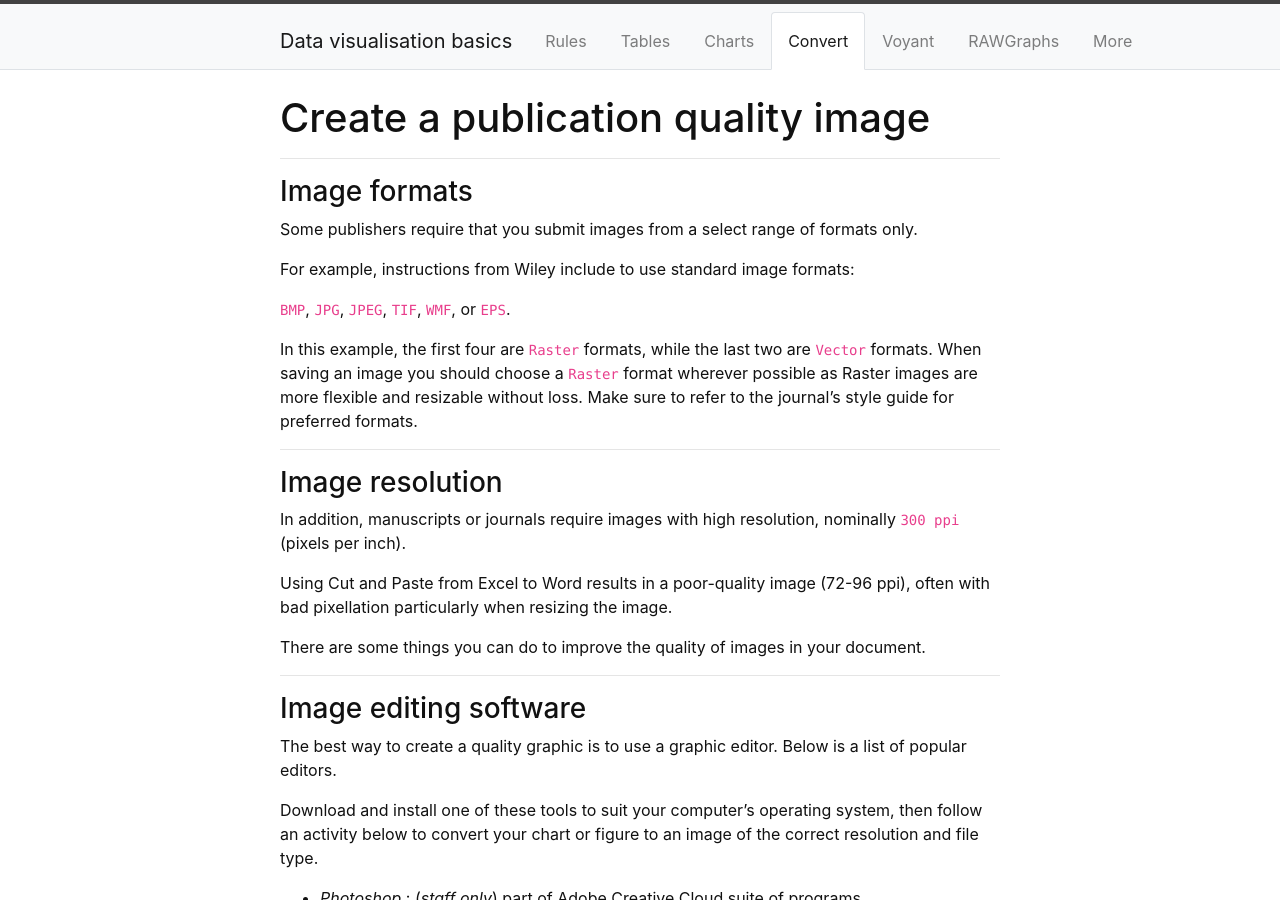
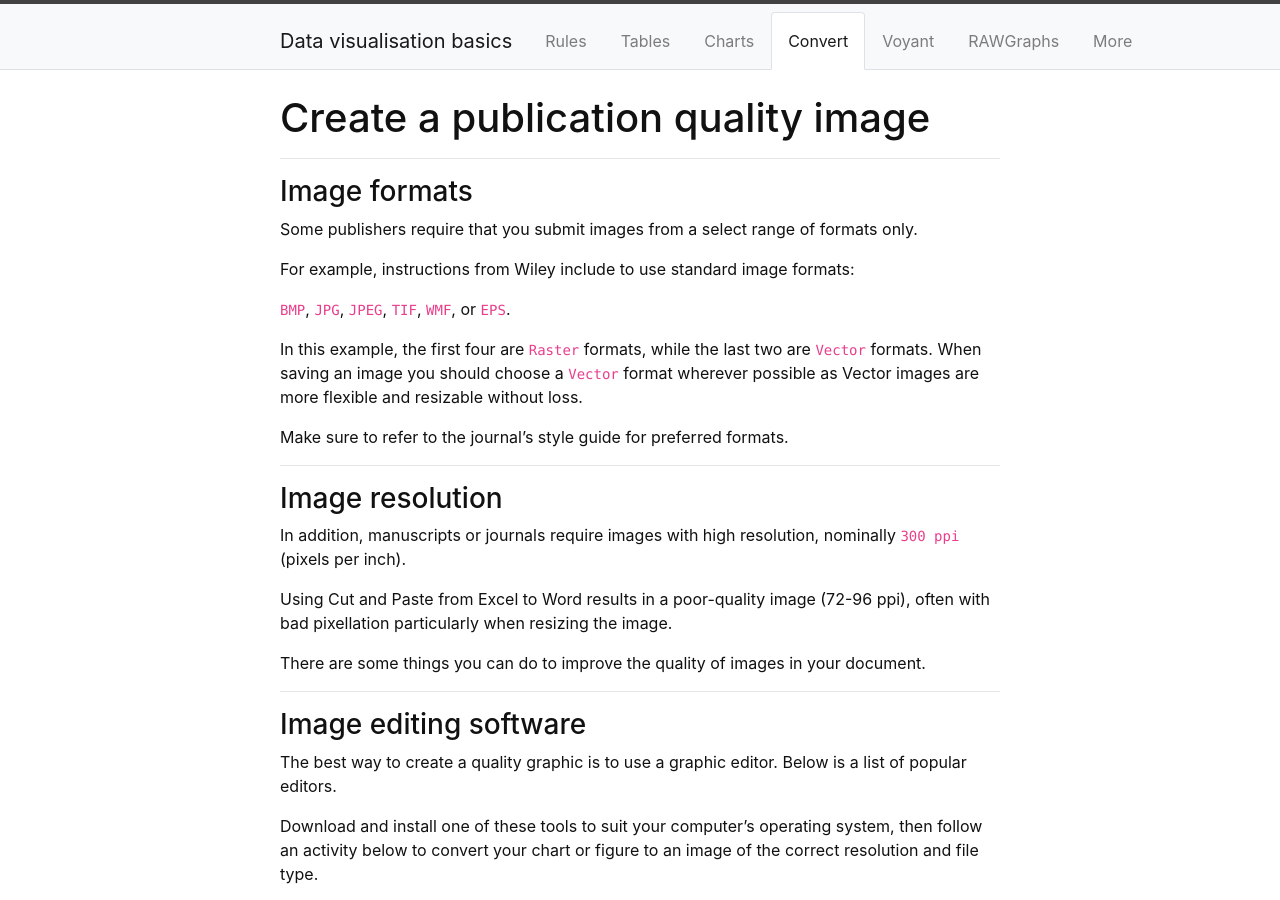
Before and after one commit to GULibrarySandbox/data-vis-basics, a Jekyll site: the page built from content/4-convert.md, in a window 1280 px wide and 900 px high. Built offline with Jekyll 4.4.1, drawn with Linux system fonts in a browser that asks for light colours.

Commit message:
Update 4-convert.md

```diff
--- a/content/4-convert.md
+++ b/content/4-convert.md
@@ -15,7 +15,9 @@ For example, instructions from Wiley include to use standard image formats:
 
 `BMP`, `JPG`, `JPEG`, `TIF`, `WMF`, or `EPS`.
 
-In this example, the first four are `Raster` formats, while the last two are `Vector` formats. When saving an image you should choose a `Raster` format wherever possible as Raster images are more flexible and resizable without loss. Make sure to refer to the journal’s style guide for preferred formats.
+In this example, the first four are `Raster` formats, while the last two are `Vector` formats. When saving an image you should choose a `Vector` format wherever possible as Vector images are more flexible and resizable without loss.
+
+Make sure to refer to the journal’s style guide for preferred formats.
 
 -----
 
```
